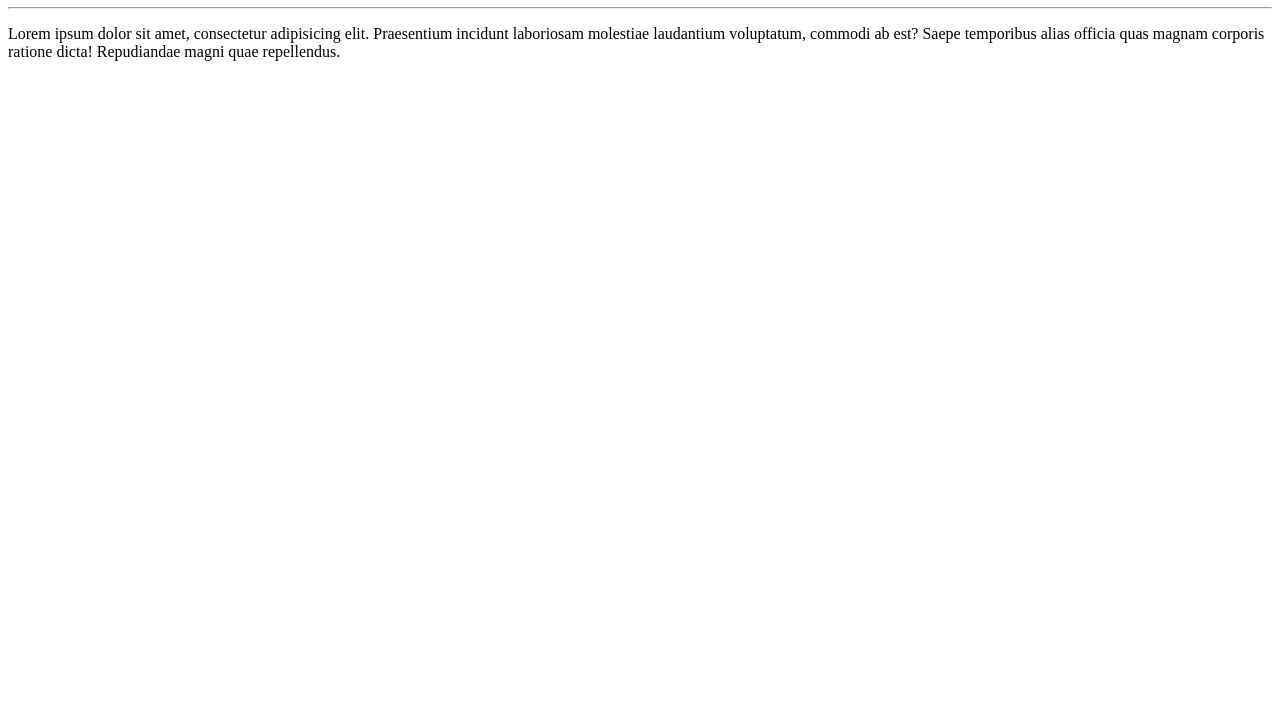
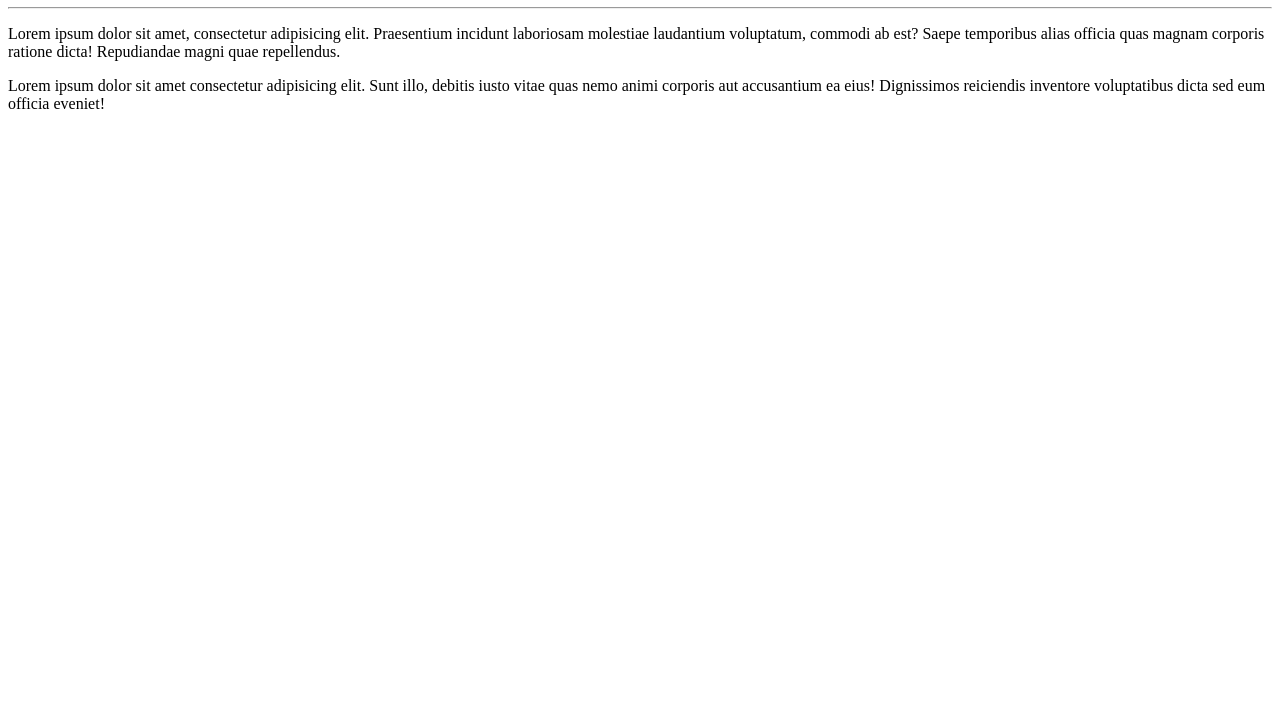
Before and after one commit to Anderson-silvar/Ola-Mundo, a plain HTML site: page Site-exemplo/index.html in a window 1280 px wide. Shown: the part 73-800 px from the top of the page. Drawn offline with Linux system fonts and the light colour scheme.

Commit message:
Adicionei um parágrafo

```diff
--- a/Site-exemplo/index.html
+++ b/Site-exemplo/index.html
@@ -9,5 +9,6 @@
     <h1>Olá, Mundo!</h1>
     <hr>
     <p>Lorem ipsum dolor sit amet, consectetur adipisicing elit. Praesentium incidunt laboriosam molestiae laudantium voluptatum, commodi ab est? Saepe temporibus alias officia quas magnam corporis ratione dicta! Repudiandae magni quae repellendus.</p>
+    <p>Lorem ipsum dolor sit amet consectetur adipisicing elit. Sunt illo, debitis iusto vitae quas nemo animi corporis aut accusantium ea eius! Dignissimos reiciendis inventore voluptatibus dicta sed eum officia eveniet!</p>
 </body>
 </html>
```
